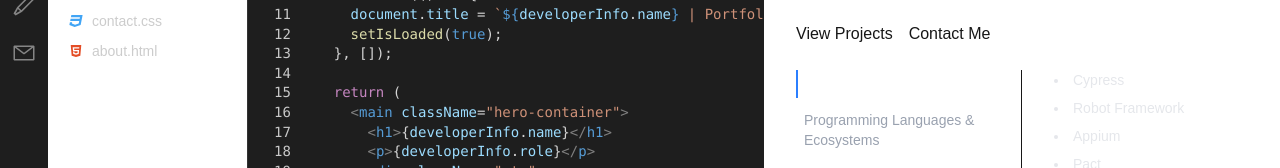
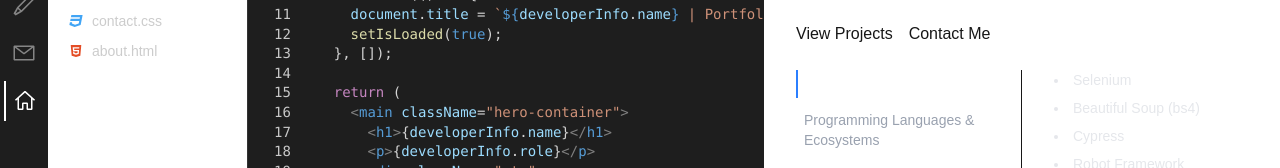
Before and after one commit to ArshiaPazoki/codefolio, a Next.js app: page / in a window 1280 px wide. Shown: the part 239-407 px from the top of the page. Built offline with nearby package versions, Linux system fonts and the light colour scheme; no server answers.

Commit message:
feat: timeline navigation on ActivityBar

```diff
--- a/src/shared/configs/skills.ts
+++ b/src/shared/configs/skills.ts
@@ -6,6 +6,8 @@
 export const skillGroups: Record<string, string[]> = {
     // Testing & Quality
     'Testing & Quality': [
+      'Selenium',
+      'Beautiful Soup (bs4)',
       'Cypress',
       'Robot Framework',
       'Appium',
--- a/src/widgets/ActivityBar/ActivityBar.tsx
+++ b/src/widgets/ActivityBar/ActivityBar.tsx
@@ -13,6 +13,7 @@ import {
   VscMail,
   VscAccount,
   VscSettings,
+  VscGitCommit,
 } from 'react-icons/vsc'
 
 export interface ActivityBarProps {
@@ -21,12 +22,13 @@ export interface ActivityBarProps {
 }
 
 const topItems = [
-  { Icon: VscHome,       path: '/' },
   { Icon: VscFiles,       path: '' },
+  { Icon: VscGitCommit,        path: '/timeline' },
   { Icon: VscGithubAlt,   path: '/github' },
   { Icon: VscCode,        path: '/projects' },
   { Icon: VscEdit,        path: '/articles' },
   { Icon: VscMail,        path: '/contact' },
+  { Icon: VscHome,        path: '/' },
 ]
 
 const bottomItems = [
```
